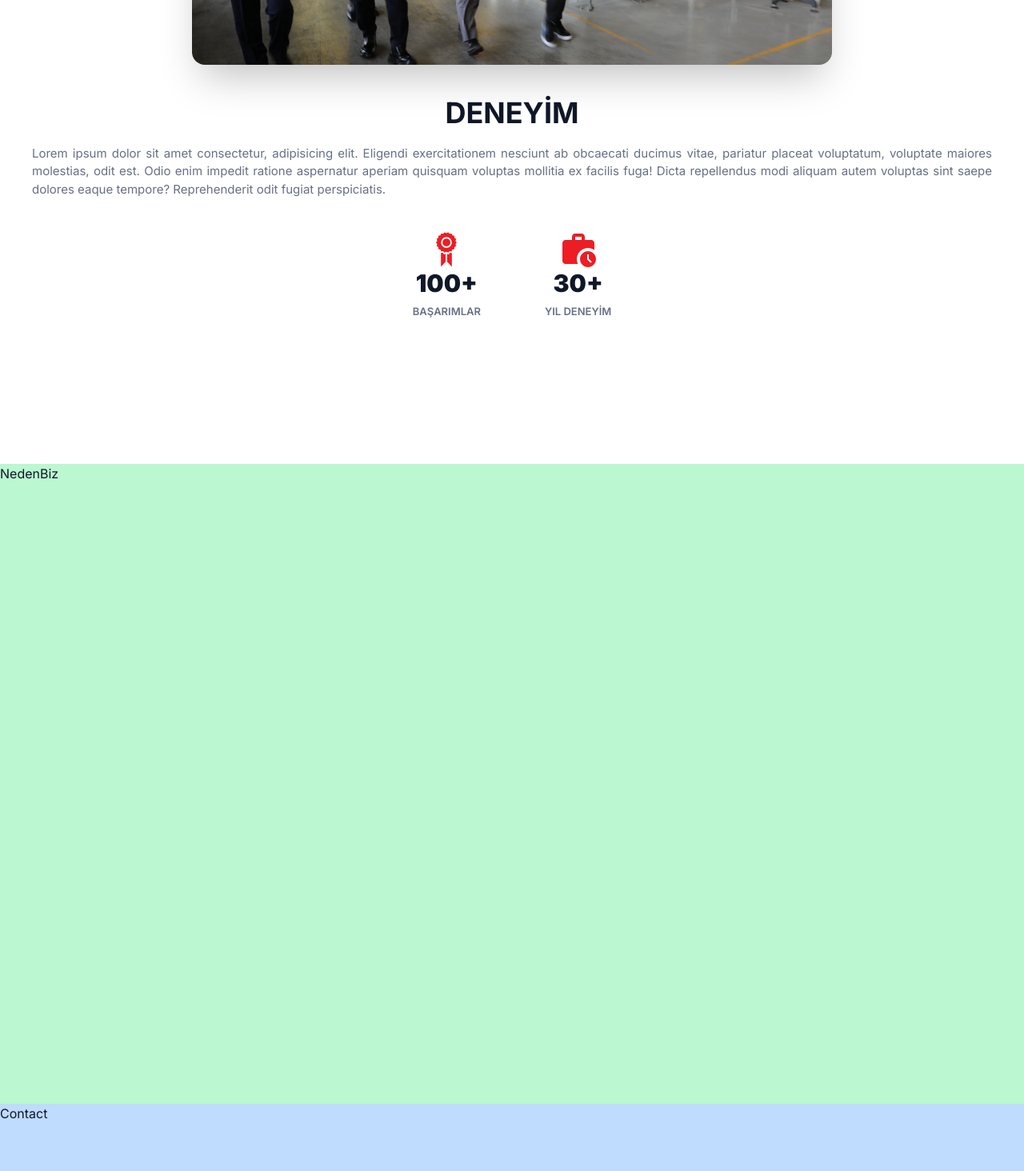
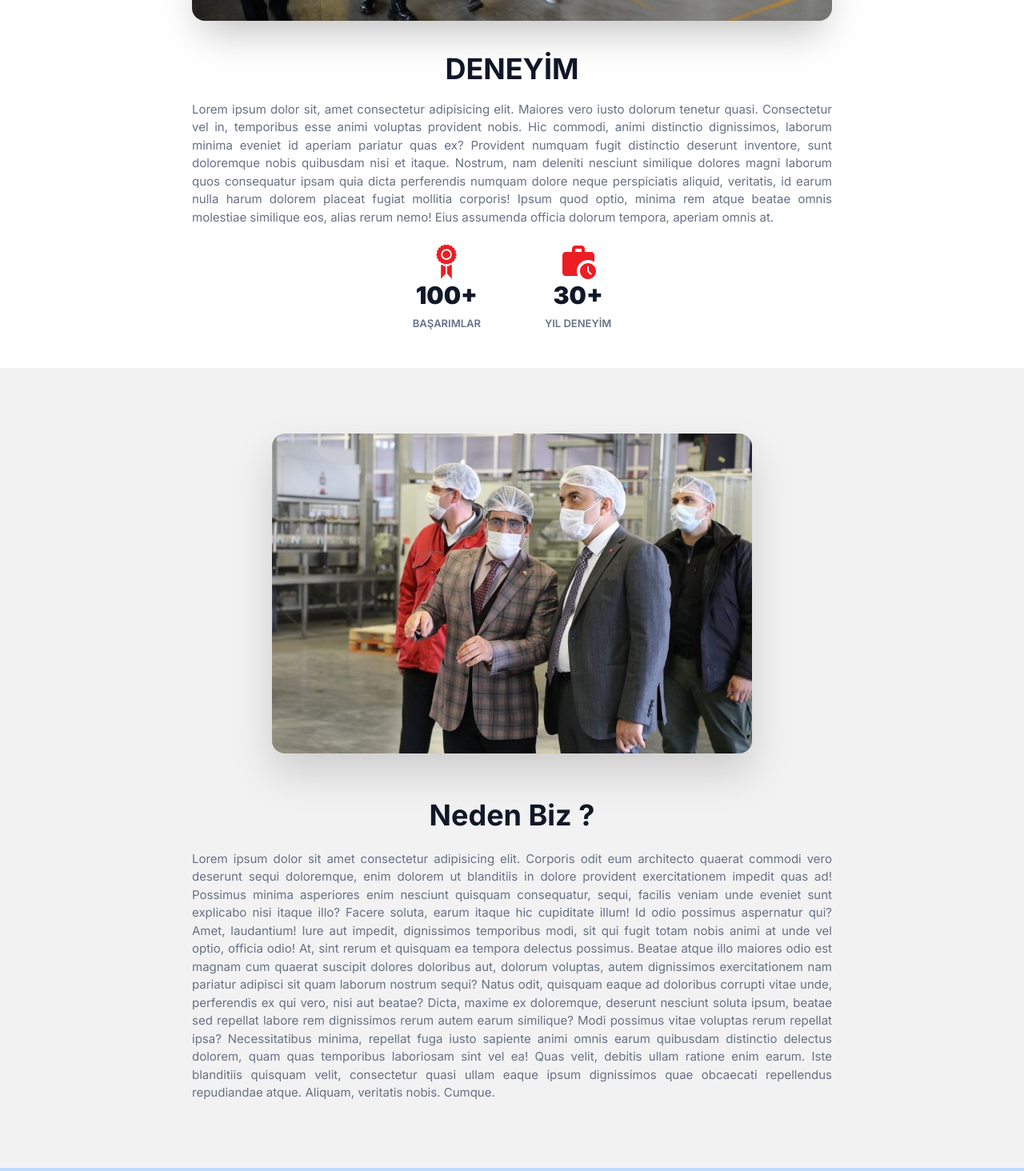
Before and after one commit to tutusjr/Consultancy, a Next.js app: page / in a window 1280 px wide. Shown: the part 1220-2684 px from the top of the page at 80% size. Built offline with nearby package versions, Linux system fonts and the light colour scheme.

Commit message:
why us done

```diff
--- a/src/app/components/Deneyim.js
+++ b/src/app/components/Deneyim.js
@@ -17,13 +17,14 @@ export default function Deneyim() {
 
   const [ref, inView] = useInView({
     threshold: 0.5,
+    triggerOnce: true
   })
 
   return (
     <section
       ref={ref}
       id="deneyim"
-      className=" min-h-[1000px] flex flex-col justify-center items-center bg-white"
+      className=" min-h-[800px] flex flex-col mt-20 justify-center items-center bg-white"
     >
       <div className="z-10 -mt-20">
       <div className="shadow-2xl flex flex-shrink-1 rounded-2xl overflow-hidden relative min-h-[400px] xl:w-[1200px] min-w-[300px] lg:w-[800px] w-[350px] sm:w-[650px] mb-10 transition-all duration-300">
@@ -36,13 +37,13 @@ export default function Deneyim() {
       </div>
       <div>
             <h2 className="h2 grid place-items-center xl:mt-5 uppercase mb-5">Deneyim</h2>
-            <p className="p max-w-[1200px] mx-5 text-[15px]">Lorem ipsum dolor sit amet consectetur, adipisicing elit. Eligendi exercitationem nesciunt ab obcaecati ducimus vitae, pariatur placeat voluptatum, voluptate maiores molestias, odit est. Odio enim impedit ratione aspernatur aperiam quisquam voluptas mollitia ex facilis fuga! Dicta repellendus modi aliquam autem voluptas sint saepe dolores eaque tempore? Reprehenderit odit fugiat perspiciatis.</p>
-            <div className="flex items-center gap-x-20 justify-center mt-10">
+            <p className="p max-w-[800px] xl:max-w-[1200px] mx-5 text-[15px]">Lorem ipsum dolor sit, amet consectetur adipisicing elit. Maiores vero iusto dolorum tenetur quasi. Consectetur vel in, temporibus esse animi voluptas provident nobis. Hic commodi, animi distinctio dignissimos, laborum minima eveniet id aperiam pariatur quas ex? Provident numquam fugit distinctio deserunt inventore, sunt doloremque nobis quibusdam nisi et itaque. Nostrum, nam deleniti nesciunt similique dolores magni laborum quos consequatur ipsam quia dicta perferendis numquam dolore neque perspiciatis aliquid, veritatis, id earum nulla harum dolorem placeat fugiat mollitia corporis! Ipsum quod optio, minima rem atque beatae omnis molestiae similique eos, alias rerum nemo! Eius assumenda officia dolorum tempora, aperiam omnis at.</p>
+            <div className="flex items-center gap-x-20 justify-center mt-5">
             <div className=" grid place-items-center">
               <GiAchievement className="text-5xl text-accent"/>
               <div className="text-3xl font-black mb-2">
                 {inView ? (
-                  <CountUp start={0} end={100} duration={3}/>
+                  <CountUp start={0} end={100}  duration={3} />
                 ): null}
                 +
               </div>
--- a/src/app/components/Header.js
+++ b/src/app/components/Header.js
@@ -89,12 +89,12 @@ export default function Header() {
             Bize Ulaşın
           </ScrollLink>
           <ScrollLink
-            to="link4"
+            to="nedenbiz"
             activeClass="active"
             smooth
             spy
           >
-            Link4
+            Neden Biz?
           </ScrollLink>
           <ScrollLink
             to="link4"
--- a/src/app/components/NedenBiz.js
+++ b/src/app/components/NedenBiz.js
@@ -1,6 +1,40 @@
-
 export default function NedenBiz() {
   return (
-    <div className="h-screen bg-green-200">NedenBiz</div>
-  )
+    <div id="nedenbiz" className="xl:min-h-[800px] min-h-[1000px] flex flex-wrap xl:gap-20 gap-5 justify-center items-center bg-body/40">
+      <div className="relative h-[400px] w-[600px] xl:h-[650px] xl:w-[400px]">
+        <img
+          className="object-cover rounded-2xl drop-shadow-2xl absolute h-[400px] xl:h-[650px] w-[600px] xl:w-[400px]"
+          src="assets/images/nedenbiz.jpg"
+          alt="sada"
+        />
+      </div>
+      <div>
+        <h2 className="h2 text-center -mt-32 xl:-mt-0 xl:text-left">Neden Biz ?</h2>
+        <p className="p xl:max-w-[500px] max-w-[800px] text-[15px]">
+          Lorem ipsum dolor sit amet consectetur adipisicing elit. Corporis odit
+          eum architecto quaerat commodi vero deserunt sequi doloremque, enim
+          dolorem ut blanditiis in dolore provident exercitationem impedit quas
+          ad! Possimus minima asperiores enim nesciunt quisquam consequatur,
+          sequi, facilis veniam unde eveniet sunt explicabo nisi itaque illo?
+          Facere soluta, earum itaque hic cupiditate illum! Id odio possimus
+          aspernatur qui? Amet, laudantium! Iure aut impedit, dignissimos
+          temporibus modi, sit qui fugit totam nobis animi at unde vel optio,
+          officia odio! At, sint rerum et quisquam ea tempora delectus possimus.
+          Beatae atque illo maiores odio est magnam cum quaerat suscipit dolores
+          doloribus aut, dolorum voluptas, autem dignissimos exercitationem nam
+          pariatur adipisci sit quam laborum nostrum sequi? Natus odit, quisquam
+          eaque ad doloribus corrupti vitae unde, perferendis ex qui vero, nisi
+          aut beatae? Dicta, maxime ex doloremque, deserunt nesciunt soluta
+          ipsum, beatae sed repellat labore rem dignissimos rerum autem earum
+          similique? Modi possimus vitae voluptas rerum repellat ipsa?
+          Necessitatibus minima, repellat fuga iusto sapiente animi omnis earum
+          quibusdam distinctio delectus dolorem, quam quas temporibus laboriosam
+          sint vel ea! Quas velit, debitis ullam ratione enim earum. Iste
+          blanditiis quisquam velit, consectetur quasi ullam eaque ipsum
+          dignissimos quae obcaecati repellendus repudiandae atque. Aliquam,
+          veritatis nobis. Cumque.
+        </p>
+      </div>
+    </div>
+  );
 }
```
Also changed, not shown: public/assets/images/nedenbiz.jpg (added).
